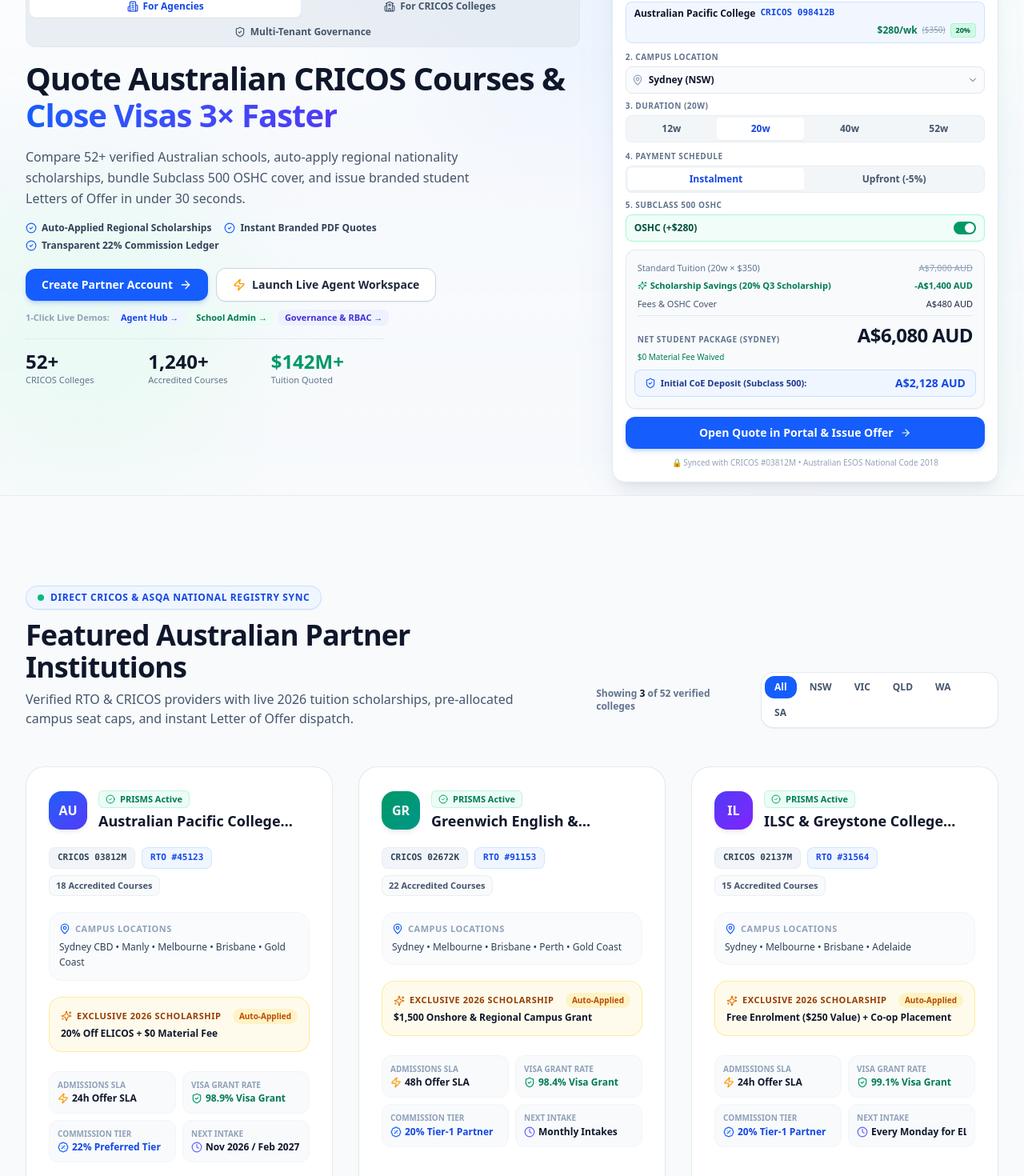
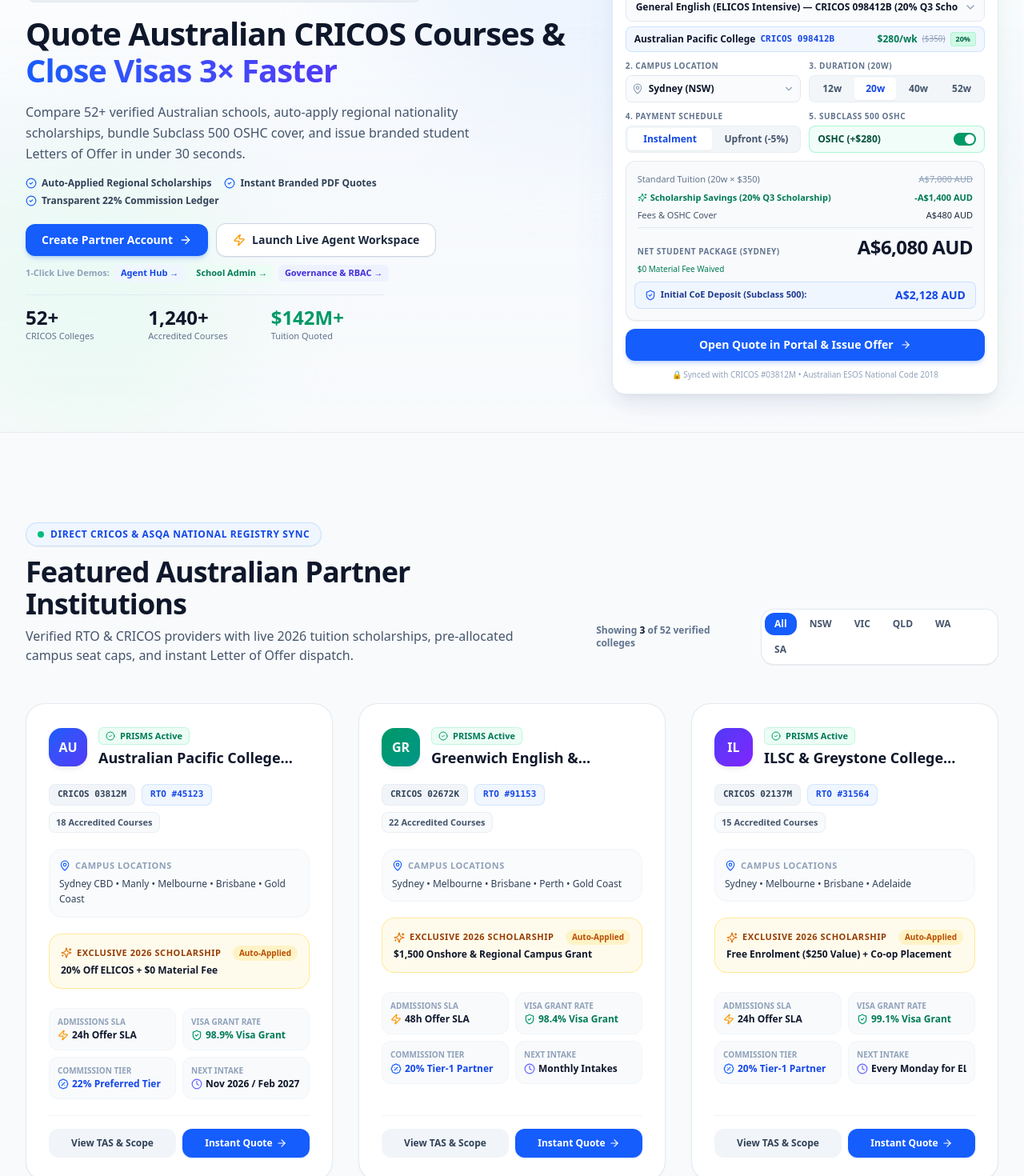
Before and after one commit to mchaitanya1118/edu, a React (Vite) app in the folder packages/web/: page / in a window 1280 px wide. Shown: the part 260-1730 px from the top of the page at 80% size. Built offline with nearby package versions, Linux system fonts and the light colour scheme.

Commit message:
fix(web): render campus location and study duration side-by-side in one row

```diff
--- a/packages/web/src/pages/home/HomePage.tsx
+++ b/packages/web/src/pages/home/HomePage.tsx
@@ -320,7 +320,7 @@ export default function HomePage() {
               className="inline-flex items-center justify-center gap-1.5 px-3 sm:px-4 py-2 rounded-xl text-xs font-bold text-white bg-blue-600 hover:bg-blue-700 transition-all shadow-xs shadow-blue-600/20 whitespace-nowrap"
             >
               Get Started
-              <ArrowRight className="w-3.5 h-3.5 hidden xs:inline" />
+              <ArrowRight className="w-3.5 h-3.5 hidden sm:inline" />
             </NavLink>
 
             {/* Mobile Hamburger Button */}
@@ -423,11 +423,11 @@ export default function HomePage() {
               </div>
 
               {/* Dynamic Audience Selector */}
-              <div className="flex flex-wrap items-center justify-center lg:justify-start gap-1 p-1 rounded-xl bg-slate-200/70 border border-slate-200 w-full xs:w-fit mx-auto lg:mx-0">
+              <div className="flex flex-wrap items-center justify-center lg:justify-start gap-1 p-1 rounded-xl bg-slate-200/70 border border-slate-200 w-full sm:w-fit mx-auto lg:mx-0">
                 <button
                   type="button"
                   onClick={() => setAudience('agent')}
-                  className={`flex-1 xs:flex-initial inline-flex items-center justify-center gap-1.5 px-3 py-1.5 rounded-lg text-xs font-bold transition-all cursor-pointer ${
+                  className={`flex-1 sm:flex-initial inline-flex items-center justify-center gap-1.5 px-3 py-1.5 rounded-lg text-xs font-bold transition-all cursor-pointer ${
                     audience === 'agent'
                       ? 'bg-white text-blue-700 shadow-2xs'
                       : 'text-slate-600 hover:text-slate-900'
@@ -439,7 +439,7 @@ export default function HomePage() {
                 <button
                   type="button"
                   onClick={() => setAudience('school')}
-                  className={`flex-1 xs:flex-initial inline-flex items-center justify-center gap-1.5 px-3 py-1.5 rounded-lg text-xs font-bold transition-all cursor-pointer ${
+                  className={`flex-1 sm:flex-initial inline-flex items-center justify-center gap-1.5 px-3 py-1.5 rounded-lg text-xs font-bold transition-all cursor-pointer ${
                     audience === 'school'
                       ? 'bg-white text-emerald-700 shadow-2xs'
                       : 'text-slate-600 hover:text-slate-900'
@@ -451,7 +451,7 @@ export default function HomePage() {
                 <button
                   type="button"
                   onClick={() => setAudience('admin')}
-                  className={`w-full xs:w-auto inline-flex items-center justify-center gap-1.5 px-3 py-1.5 rounded-lg text-xs font-bold transition-all cursor-pointer ${
+                  className={`w-full sm:w-auto inline-flex items-center justify-center gap-1.5 px-3 py-1.5 rounded-lg text-xs font-bold transition-all cursor-pointer ${
                     audience === 'admin'
                       ? 'bg-white text-indigo-700 shadow-2xs'
                       : 'text-slate-600 hover:text-slate-900'
@@ -706,7 +706,7 @@ export default function HomePage() {
                     </div>
 
                     {/* Compact Dynamic Metadata Bar */}
-                    <div className="mt-1.5 px-2.5 py-1.5 rounded-lg bg-blue-50/80 border border-blue-200/70 flex flex-col xs:flex-row xs:items-center justify-between gap-1 xs:gap-2 text-xs">
+                    <div className="mt-1.5 px-2.5 py-1.5 rounded-lg bg-blue-50/80 border border-blue-200/70 flex flex-col sm:flex-row sm:items-center justify-between gap-1 sm:gap-2 text-xs">
                       <div className="min-w-0 flex items-center gap-1.5 truncate">
                         <span className="font-bold text-slate-900 truncate">
                           {activeCourse.provider}
@@ -715,7 +715,7 @@ export default function HomePage() {
                           CRICOS {activeCourse.cricos}
                         </span>
                       </div>
-                      <div className="shrink-0 flex items-center gap-1.5 self-end xs:self-auto">
+                      <div className="shrink-0 flex items-center gap-1.5 self-end sm:self-auto">
                         <span className="text-emerald-700 font-bold text-xs">
                           ${activeCourse.promoWeeklyRate}/wk
                         </span>
@@ -729,8 +729,8 @@ export default function HomePage() {
                     </div>
                   </div>
 
-                  {/* 2. Campus City & 3. Study Duration */}
-                  <div className="grid grid-cols-1 xs:grid-cols-2 gap-2">
+                  {/* 2. Campus City & 3. Study Duration — Rendered in One Single Row */}
+                  <div className="grid grid-cols-2 gap-2.5">
                     <div>
                       <label
                         htmlFor="campus-city-select"
@@ -779,8 +779,8 @@ export default function HomePage() {
                     </div>
                   </div>
 
-                  {/* Payment Schedule & OSHC Controls */}
-                  <div className="grid grid-cols-1 xs:grid-cols-2 gap-2">
+                  {/* Payment Schedule & OSHC Controls — In One Row */}
+                  <div className="grid grid-cols-2 gap-2.5">
                     {/* Payment Plan Toggle */}
                     <div>
                       <span className="block text-[10px] font-bold uppercase tracking-wider text-slate-500 mb-1">
@@ -1077,18 +1077,18 @@ export default function HomePage() {
                 </div>
 
                 {/* Card Action Footer */}
-                <div className="pt-4 mt-5 border-t border-slate-100 flex flex-col xs:flex-row items-center gap-2">
+                <div className="pt-4 mt-5 border-t border-slate-100 flex flex-col sm:flex-row items-center gap-2">
                   <button
                     type="button"
                     onClick={() => launchDemoPortal('agent', '/portal')}
-                    className="w-full xs:flex-1 py-2.5 px-3 rounded-xl text-xs font-bold text-slate-700 bg-slate-100 hover:bg-slate-200 transition-colors text-center cursor-pointer"
+                    className="w-full sm:flex-1 py-2.5 px-3 rounded-xl text-xs font-bold text-slate-700 bg-slate-100 hover:bg-slate-200 transition-colors text-center cursor-pointer"
                   >
                     View TAS &amp; Scope
                   </button>
                   <button
                     type="button"
                     onClick={() => launchDemoPortal('agent', '/quotes')}
-                    className="w-full xs:flex-1 py-2.5 px-3 rounded-xl text-xs font-bold text-white bg-blue-600 hover:bg-blue-700 transition-all flex items-center justify-center gap-1 shadow-xs shadow-blue-600/20 cursor-pointer"
+                    className="w-full sm:flex-1 py-2.5 px-3 rounded-xl text-xs font-bold text-white bg-blue-600 hover:bg-blue-700 transition-all flex items-center justify-center gap-1 shadow-xs shadow-blue-600/20 cursor-pointer"
                   >
                     Instant Quote <ArrowRight className="w-3.5 h-3.5" />
                   </button>
@@ -1699,7 +1699,7 @@ export default function HomePage() {
       {/* Modern Daylight Footer */}
       <footer className="border-t border-slate-200 bg-white py-14 sm:py-16">
         <div className="mx-auto max-w-7xl px-4 sm:px-6 lg:px-8">
-          <div className="grid grid-cols-1 xs:grid-cols-2 md:grid-cols-4 gap-8 mb-12">
+          <div className="grid grid-cols-2 md:grid-cols-4 gap-8 mb-12">
             <div>
               <h4 className="font-bold text-slate-900 mb-3.5 text-xs sm:text-sm uppercase tracking-wider">
                 Live Workspaces
```
